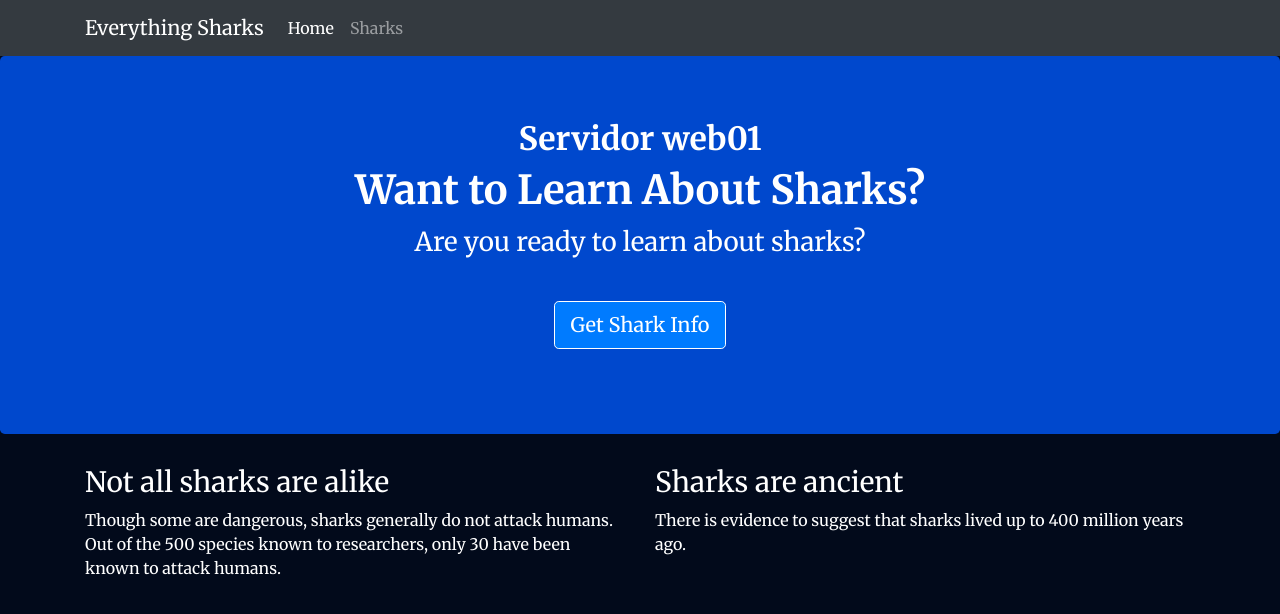
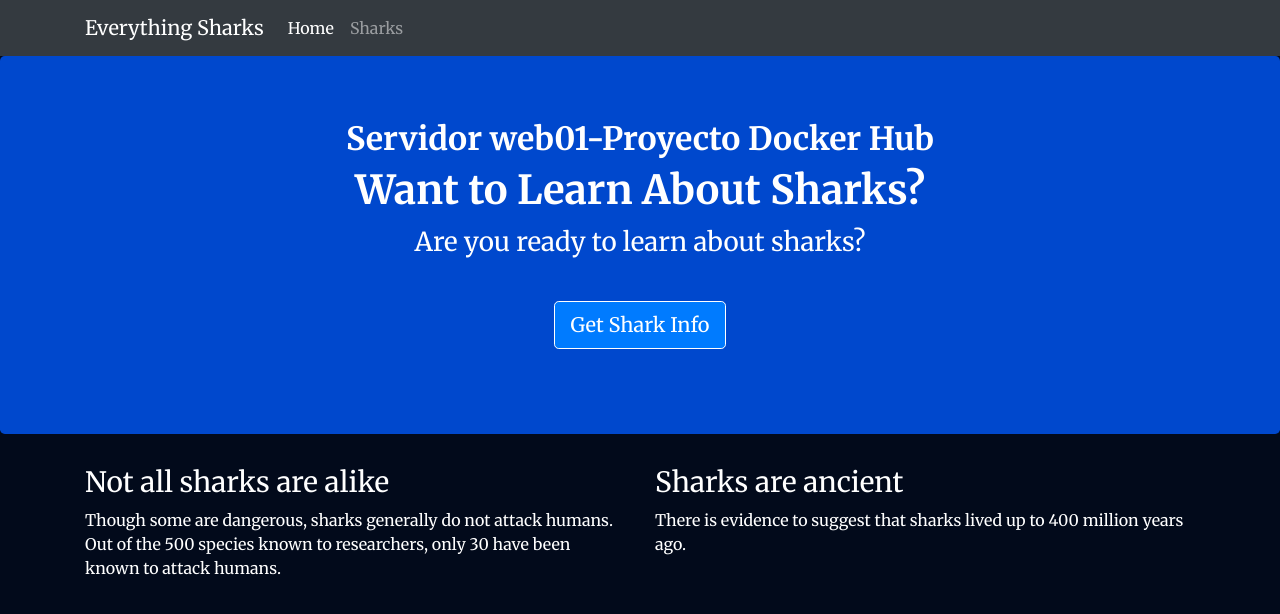
Before and after one commit to fernandopr/docker-web01, a website: page views/index.html in a window 1280 px wide. Drawn offline with nearby package versions, Linux system fonts and the light colour scheme.

Commit message:
Update index.html

```diff
--- a/views/index.html
+++ b/views/index.html
@@ -27,7 +27,7 @@
     </nav>
     <div class="jumbotron">
         <div class="container">
-	    <h2>Servidor web01</h2>
+	    <h2>Servidor web01-Proyecto Docker Hub</h2>
 	    <h1>Want to Learn About Sharks?</h1>
             <p>Are you ready to learn about sharks?</p>
             <br>
```
